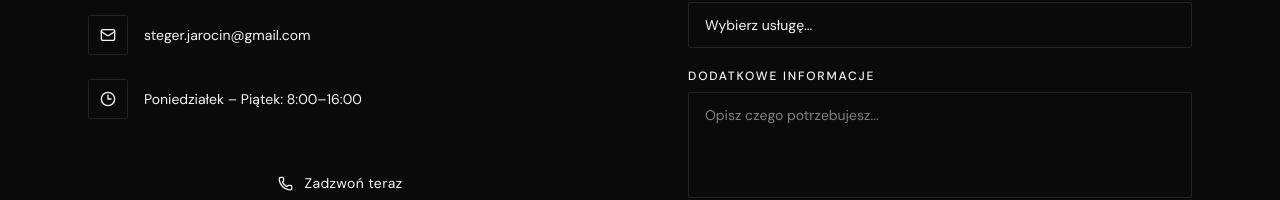
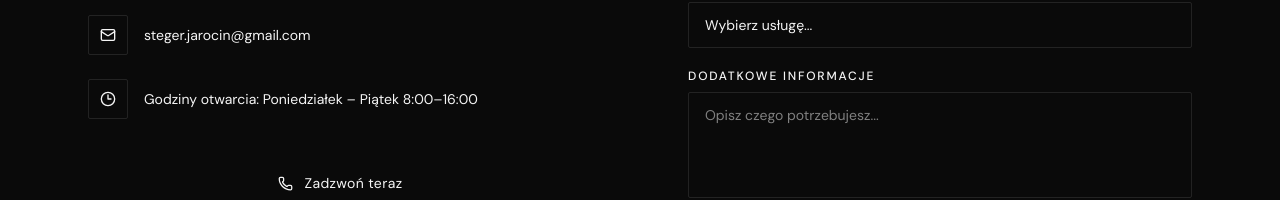
Before and after one commit to gerrrciu/stegerjarocin.pl, a React (Vite) app: page / in a window 1280 px wide. Shown: the part 3997-4197 px from the top of the page. Built offline with nearby package versions, Linux system fonts and the light colour scheme; a web font is replaced by a local one.

Commit message:
dodanie godzin otwarcia

```diff
--- a/src/app/App.tsx
+++ b/src/app/App.tsx
@@ -349,7 +349,7 @@ Przyciemnianie szyb, zmiana koloru, dechroming i ochrona lakieru folią PPF.
                 { icon: MapPin, label: "ul. Wrocławska 79b, 63-200 Jarocin" },
                 { icon: Phone, label: "+48 665 183 331" },
                 { icon: Mail, label: "steger.jarocin@gmail.com" },
-                { icon: Clock3, label: "Poniedziałek – Piątek: 8:00–16:00" },
+                { icon: Clock3, label: "Godziny otwarcia: Poniedziałek – Piątek 8:00–16:00" },
 
               ].map(({ icon: Icon, label }) => (
                 <li key={label} className="flex items-center gap-4">
```
